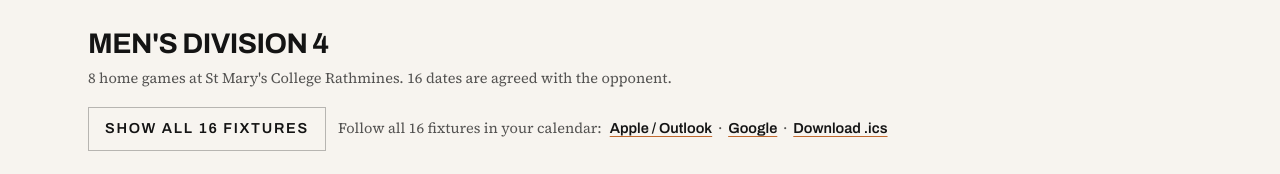
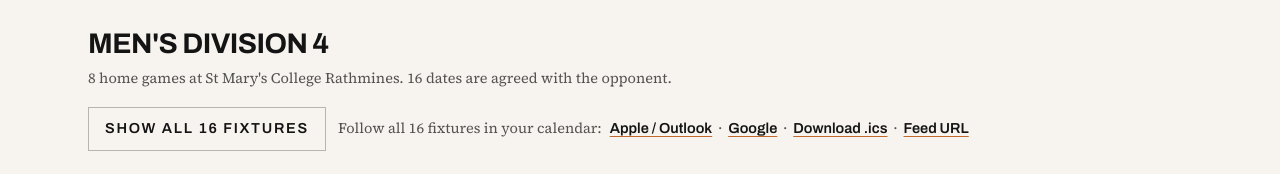
Before and after one commit to iddodi33/rbc-website, a plain HTML site: page index.html in a window 1280 px wide. Shown: the part 2136-2310 px from the top of the page. Drawn offline with Linux system fonts and the light colour scheme.

Commit message:
Fixtures: Google subscribe via webcal, expose feed URL

```diff
--- a/index.html
+++ b/index.html
@@ -817,14 +817,23 @@
           sub.appendChild(apple);
           sub.appendChild(el("span", "fixture__cal-sep", "\u00b7"));
           var google = el("a", "fixtures-subscribe__link", "Google");
+          /* Google's add-by-URL deep link wants the webcal:// form; the https
+             form comes back "Unable to add calendar" (seen 2026-09-19). */
           google.href = "https://calendar.google.com/calendar/r?cid=" +
-                        encodeURIComponent("https://" + feedUrl(division.id));
+                        encodeURIComponent("webcal://" + feedUrl(division.id));
+          google.title = "Adds the feed to Google Calendar. If that fails, paste https://" +
+                         feedUrl(division.id) + " into Google Calendar, Other calendars, From URL.";
           google.target = "_blank";
           google.rel = "noopener";
           sub.appendChild(google);
           sub.appendChild(el("span", "fixture__cal-sep", "\u00b7"));
           sub.appendChild(icsLink("Download .ics", "fixtures-subscribe__link", events,
             "rathmines" + String(division.id).replace(/[^a-z0-9]/g, "") + "fixtures.ics"));
+          sub.appendChild(el("span", "fixture__cal-sep", "\u00b7"));
+          var feed = el("a", "fixtures-subscribe__link", "Feed URL");
+          feed.href = "https://" + feedUrl(division.id);
+          feed.title = "The calendar feed address, for any app's add-by-URL option";
+          sub.appendChild(feed);
           actions.appendChild(sub);
         }
         section.appendChild(actions);
```
